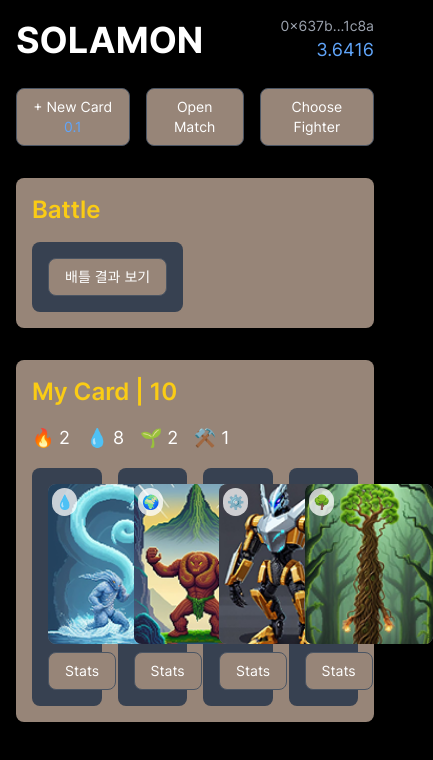
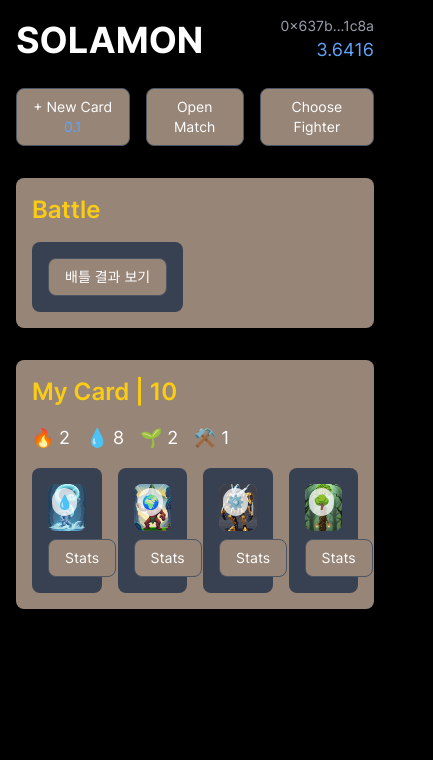
Before and after one commit to team-solamon/solamon, a Next.js app in the folder frontend/: page /home in a window 390 px wide. Shown: the top 760 px of the page, 433 px wide, since content can reach past the window. Built offline with nearby package versions, Linux system fonts and the light colour scheme.

Commit message:
feat: update CardImage component to use responsive width and aspect ratio

```diff
--- a/frontend/src/components/CardImage.tsx
+++ b/frontend/src/components/CardImage.tsx
@@ -11,7 +11,7 @@ const CardImage: React.FC<CardImageProps> = ({ card }) => {
   }
 
   return (
-    <div className='card-image w-32 h-40 bg-gray-500 rounded-lg mb-2 relative'>
+    <div className='card-image w-full aspect-[4/5] bg-gray-500 rounded-lg mb-2 relative'>
       <img
         src={getImageSrc(card)}
         alt={`Card ${card.name}`}
```
